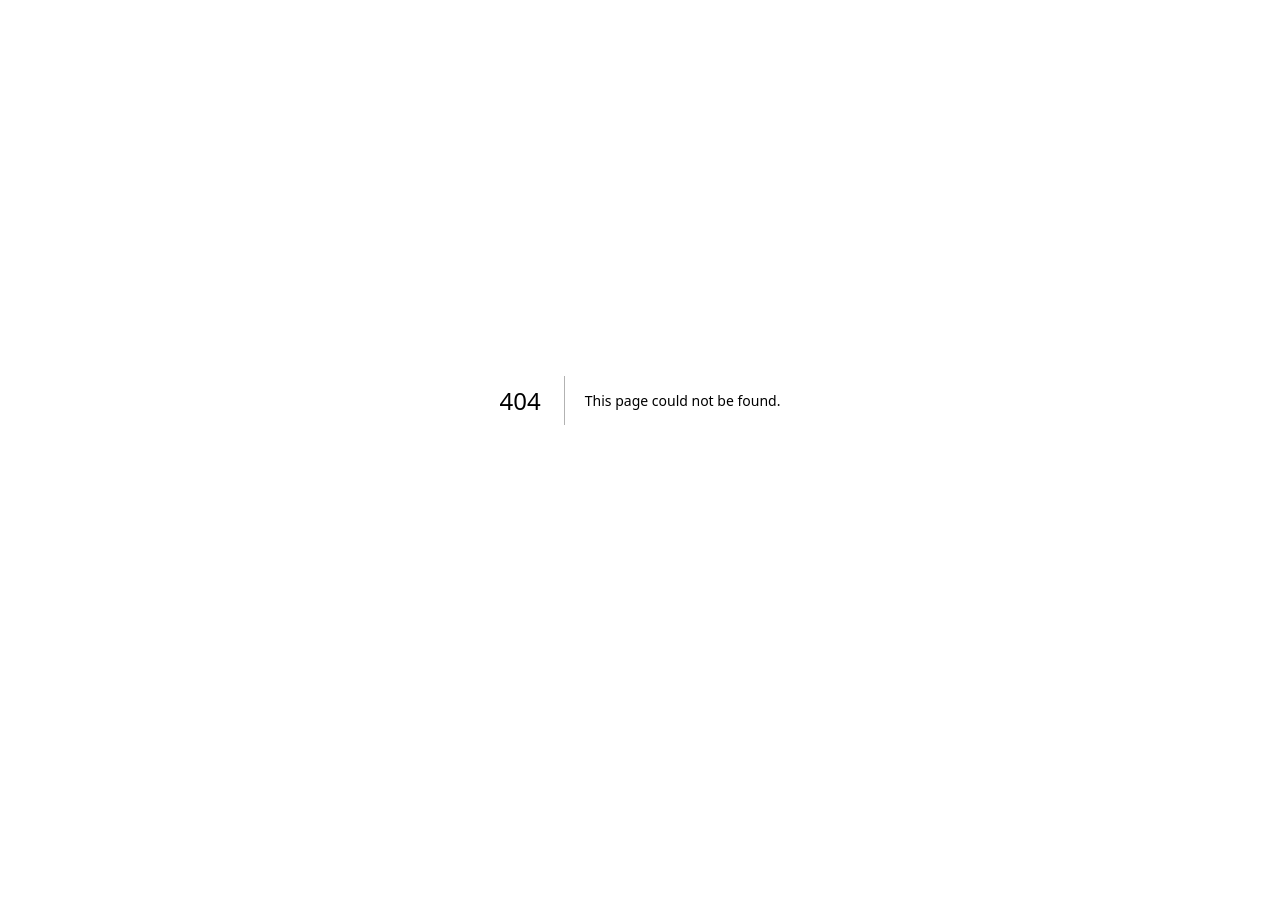
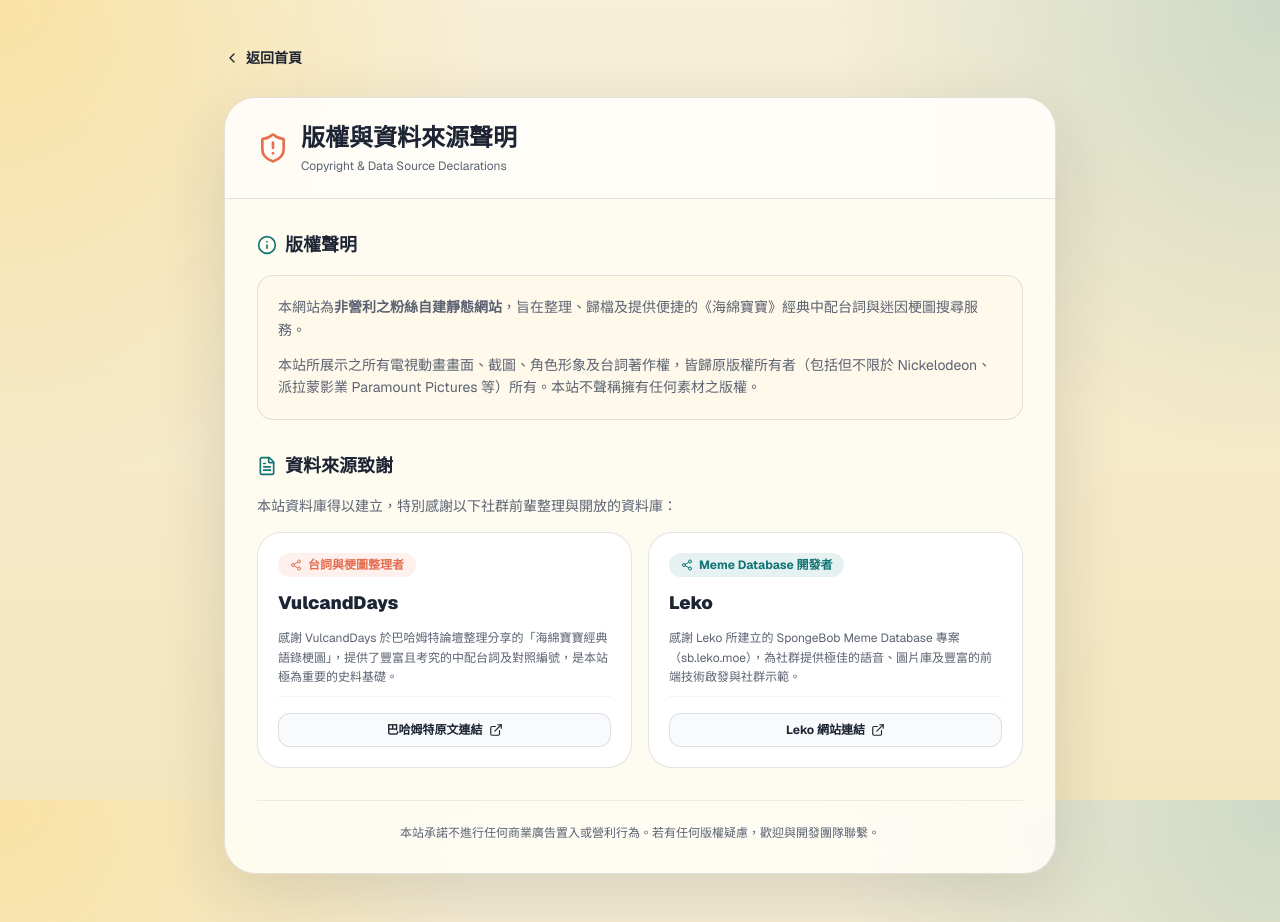
Before and after one commit to houbird/spongebob-secret-formula, a Next.js app: page /spongebob-secret-formula/copyright in a window 1280 px wide. Before the commit this address had no page. Before the commit the page ends 800 px from the top, so only its background shows below. Built offline with nearby package versions, Linux system fonts and the light colour scheme.

Commit message:
[feat] home-screen: add copyright page link in footer

```diff
--- /dev/null
+++ b/app/copyright/page.tsx
@@ -0,0 +1,120 @@
+import Link from "next/link";
+import { ChevronLeft, ExternalLink, ShieldAlert, FileText, Share2, Info } from "lucide-react";
+
+export default function CopyrightPage() {
+  return (
+    <div className="mx-auto flex w-full max-w-4xl flex-1 flex-col px-4 py-8 sm:px-6 lg:px-8 lg:py-12 justify-center">
+      {/* Back to Home Button */}
+      <div className="animate-rise-in mb-6">
+        <Link
+          href="/"
+          className="cursor-pointer inline-flex items-center gap-1.5 text-sm font-bold text-ocean hover:text-brand-deep transition-colors group"
+        >
+          <ChevronLeft className="h-4 w-4 transition-transform group-hover:-translate-x-0.5" />
+          返回首頁
+        </Link>
+      </div>
+
+      {/* Main Card Container */}
+      <article className="animate-rise-in animate-delay-1 overflow-hidden rounded-4xl border border-border bg-surface-contrast/85 shadow-(--shadow) backdrop-blur-md">
+        <div className="flex items-center gap-3 border-b border-border px-6 py-6 sm:px-8 bg-white/40">
+          <ShieldAlert className="h-8 w-8 text-brand-deep" />
+          <div>
+            <h1 className="text-2xl font-black text-foreground">
+              版權與資料來源聲明
+            </h1>
+            <p className="text-xs text-ink-soft mt-1">
+              Copyright & Data Source Declarations
+            </p>
+          </div>
+        </div>
+
+        <div className="p-6 sm:p-8 space-y-8">
+          {/* Copyright Statement */}
+          <section className="space-y-4">
+            <h2 className="text-lg font-bold text-foreground flex items-center gap-2">
+              <Info className="h-5 w-5 text-ocean" />
+              版權聲明
+            </h2>
+            <div className="rounded-2xl bg-surface border border-border p-4 sm:p-5 text-sm leading-relaxed text-ink-soft space-y-3">
+              <p>
+                本網站為<strong>非營利之粉絲自建靜態網站</strong>，旨在整理、歸檔及提供便捷的《海綿寶寶》經典中配台詞與迷因梗圖搜尋服務。
+              </p>
+              <p>
+                本站所展示之所有電視動畫畫面、截圖、角色形象及台詞著作權，皆歸原版權所有者（包括但不限於 Nickelodeon、派拉蒙影業 Paramount Pictures 等）所有。本站不聲稱擁有任何素材之版權。
+              </p>
+            </div>
+          </section>
+
+          {/* Sources Section */}
+          <section className="space-y-4">
+            <h2 className="text-lg font-bold text-foreground flex items-center gap-2">
+              <FileText className="h-5 w-5 text-ocean" />
+              資料來源致謝
+            </h2>
+            <p className="text-sm text-ink-soft">
+              本站資料庫得以建立，特別感謝以下社群前輩整理與開放的資料庫：
+            </p>
+
+            <div className="grid gap-4 sm:grid-cols-2">
+              {/* Source 1: VulcandDays */}
+              <div className="flex flex-col justify-between rounded-3xl border border-border bg-white p-5 hover:border-brand-deep/50 hover:shadow-md transition-all duration-300">
+                <div className="space-y-3">
+                  <div className="inline-flex items-center gap-1.5 rounded-full bg-brand-deep/10 text-brand-deep px-3 py-1 text-xs font-bold">
+                    <Share2 className="h-3 w-3" />
+                    台詞與梗圖整理者
+                  </div>
+                  <h3 className="text-lg font-black text-foreground">VulcandDays</h3>
+                  <p className="text-xs leading-relaxed text-ink-soft">
+                    感謝 VulcandDays 於巴哈姆特論壇整理分享的「海綿寶寶經典語錄梗圖」，提供了豐富且考究的中配台詞及對照編號，是本站極為重要的史料基礎。
+                  </p>
+                </div>
+                <div className="pt-4 mt-2 border-t border-border/40">
+                  <a
+                    href="https://forum.gamer.com.tw/C.php?bsn=8063&snA=933"
+                    target="_blank"
+                    rel="noreferrer"
+                    className="cursor-pointer inline-flex w-full items-center justify-center gap-1.5 rounded-xl border border-border bg-slate-50 hover:bg-ocean hover:text-white hover:border-ocean py-2 text-xs font-bold text-ocean transition-all"
+                  >
+                    <span>巴哈姆特原文連結</span>
+                    <ExternalLink className="h-3.5 w-3.5" />
+                  </a>
+                </div>
+              </div>
+
+              {/* Source 2: Leko */}
+              <div className="flex flex-col justify-between rounded-3xl border border-border bg-white p-5 hover:border-brand-deep/50 hover:shadow-md transition-all duration-300">
+                <div className="space-y-3">
+                  <div className="inline-flex items-center gap-1.5 rounded-full bg-ocean/10 text-ocean px-3 py-1 text-xs font-bold">
+                    <Share2 className="h-3 w-3" />
+                    Meme Database 開發者
+                  </div>
+                  <h3 className="text-lg font-black text-foreground">Leko</h3>
+                  <p className="text-xs leading-relaxed text-ink-soft">
+                    感謝 Leko 所建立的 SpongeBob Meme Database 專案（sb.leko.moe），為社群提供極佳的語音、圖片庫及豐富的前端技術啟發與社群示範。
+                  </p>
+                </div>
+                <div className="pt-4 mt-2 border-t border-border/40">
+                  <a
+                    href="https://sb.leko.moe/"
+                    target="_blank"
+                    rel="noreferrer"
+                    className="cursor-pointer inline-flex w-full items-center justify-center gap-1.5 rounded-xl border border-border bg-slate-50 hover:bg-ocean hover:text-white hover:border-ocean py-2 text-xs font-bold text-ocean transition-all"
+                  >
+                    <span>Leko 網站連結</span>
+                    <ExternalLink className="h-3.5 w-3.5" />
+                  </a>
+                </div>
+              </div>
+            </div>
+          </section>
+
+          {/* Additional Notes */}
+          <section className="border-t border-border/60 pt-6 text-center text-xs text-ink-soft">
+            <p>本站承諾不進行任何商業廣告置入或營利行為。若有任何版權疑慮，歡迎與開發團隊聯繫。</p>
+          </section>
+        </div>
+      </article>
+    </div>
+  );
+}
--- a/components/home-screen.tsx
+++ b/components/home-screen.tsx
@@ -1,6 +1,7 @@
 "use client";
 
 import Image from "next/image";
+import Link from "next/link";
 import { startTransition, useDeferredValue, useEffect, useId, useRef, useState } from "react";
 import {
   ArrowUpRight,
@@ -524,6 +525,19 @@ export function HomeScreen() {
           </section>
         )}
       </main>
+
+      {/* Footer Block */}
+      <footer className="mt-12 py-6 border-t border-border/40 text-center text-xs text-ink-soft">
+        <p>© {new Date().getFullYear()} 海底迷因靜態站. 非官方粉絲網頁。</p>
+        <p className="mt-2">
+          <Link
+            href="/copyright"
+            className="cursor-pointer font-bold text-ocean hover:text-brand-deep underline transition-colors"
+          >
+            版權聲明與資料來源
+          </Link>
+        </p>
+      </footer>
     </div>
   );
 }
```
